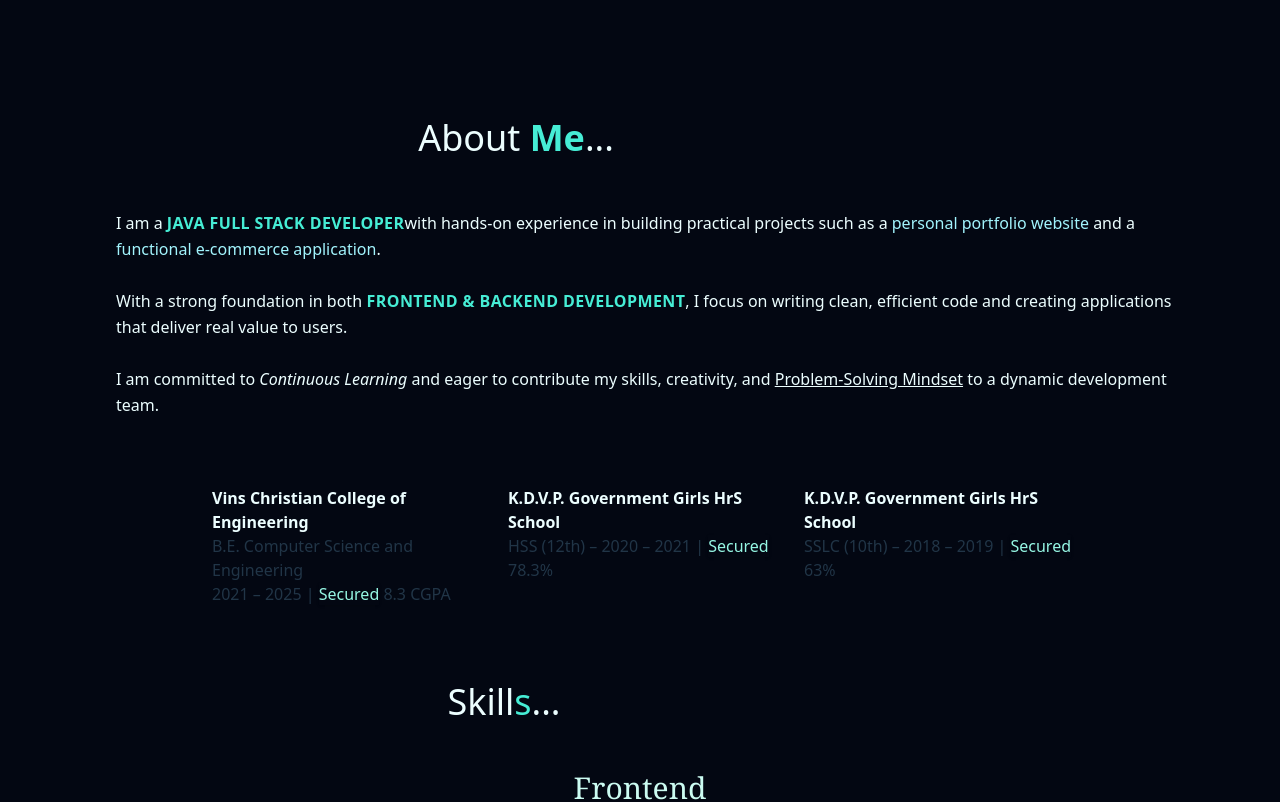
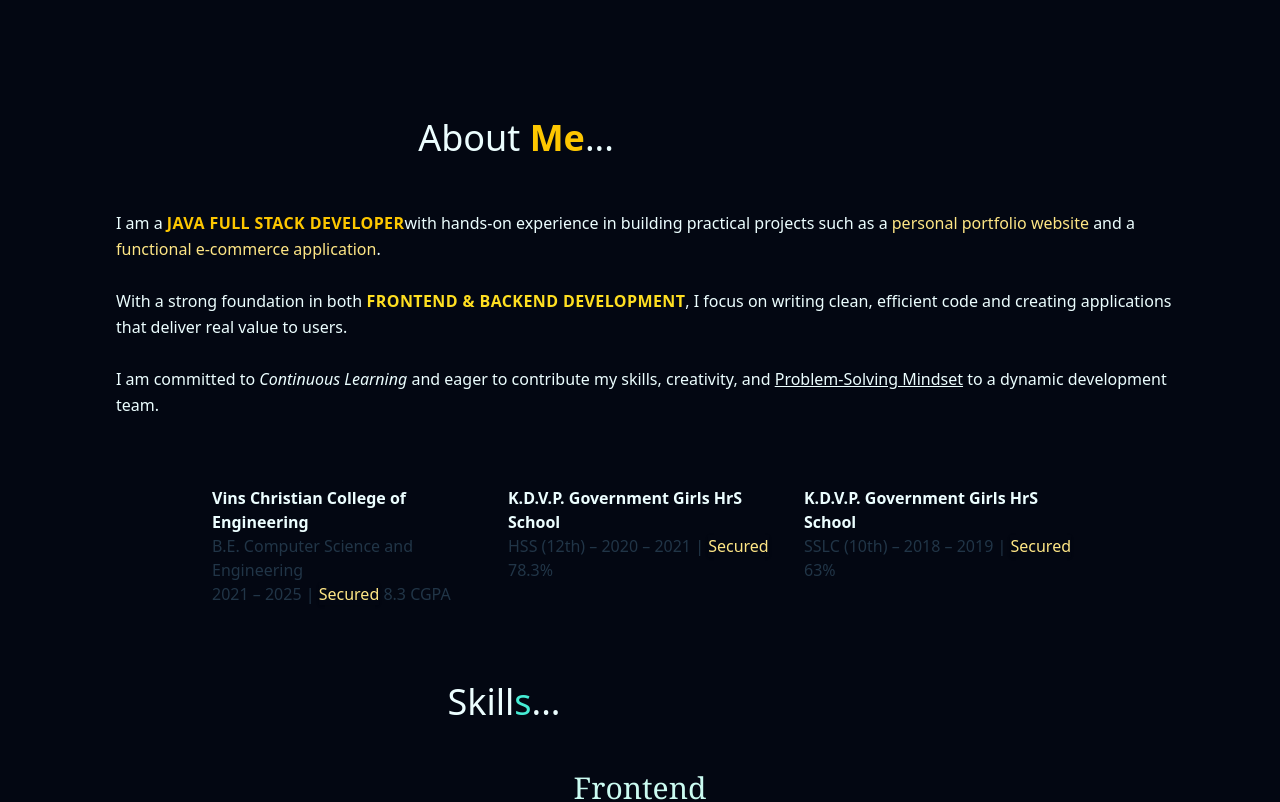
Before and after one commit to abi20004/portfolio, a React (Vite) app: page / in a window 1280 px wide. Shown: the part 533-1335 px from the top of the page. Built offline with nearby package versions, Linux system fonts and the light colour scheme.

Commit message:
updated design

```diff
--- a/src/components/About.jsx
+++ b/src/components/About.jsx
@@ -12,7 +12,7 @@ const About = () => {
         transition={{ duration: 1.5 }}
         className="text-4xl sm:text-xl md:text-4xl font-medium text-cyan-50 md:px-4 md:pt-10 md:pb-8 pb-2 lg:pb-4 md:pr-68"
       >
-        About <b className="text-teal-300">Me</b>...
+        About <b className="text-yellow-400">Me</b>...
       </motion.h2>
 
       {/* About Me Paragraph */}
@@ -23,15 +23,15 @@ const About = () => {
         className="text-cyan-50 font-stretch-105% leading-relaxed px-4 sm:px-6 md:px-12 py-6 md:py-9
                    selection:bg-teal-900 selection:text-white text-center md:text-left"
       >
-        I am a <span className="tracking-wide uppercase text-teal-300 font-bold">Java Full Stack Developer</span>
+        I am a <span className="tracking-wide uppercase text-yellow-400 font-bold">Java Full Stack Developer</span>
         with hands-on experience in building practical projects such as a
-        <span className="text-cyan-200"> personal portfolio website</span> and a
-        <span className="text-cyan-200"> functional e-commerce application</span>.
+        <span className="text-amber-200"> personal portfolio website</span> and a
+        <span className="text-amber-200"> functional e-commerce application</span>.
 
         <br /><br />
 
         With a strong foundation in both
-        <span className="tracking-wide uppercase text-teal-300 font-bold"> Frontend & Backend Development</span>,
+        <span className="tracking-wide uppercase text-yellow-300 font-bold"> Frontend & Backend Development</span>,
         I focus on writing clean, efficient code and creating applications that deliver real value to users.
 
         <br /><br />
@@ -47,17 +47,17 @@ const About = () => {
         <div className="w-full md:w-1/3">
           <span className="font-bold text-cyan-50">Vins Christian College of Engineering</span><br />
           B.E. Computer Science and Engineering<br />
-          2021 – 2025 | <span className="text-teal-200 shadow">Secured</span> 8.3 CGPA
+          2021 – 2025 | <span className="text-amber-200 shadow">Secured</span> 8.3 CGPA
         </div>
 
         <div className="w-full md:w-1/3">
           <span className="font-bold text-cyan-50">K.D.V.P. Government Girls HrS School</span><br />
-          HSS (12th) – 2020 – 2021 | <span className="text-teal-200 shadow">Secured</span> 78.3%
+          HSS (12th) – 2020 – 2021 | <span className="text-amber-200 shadow">Secured</span> 78.3%
         </div>
 
         <div className="w-full md:w-1/3">
           <span className="font-bold text-cyan-50">K.D.V.P. Government Girls HrS School</span><br />
-          SSLC (10th) – 2018 – 2019 | <span className="text-teal-200 shadow">Secured</span> 63%
+          SSLC (10th) – 2018 – 2019 | <span className="text-amber-200 shadow">Secured</span> 63%
         </div>
       </div>
     </div>
```
